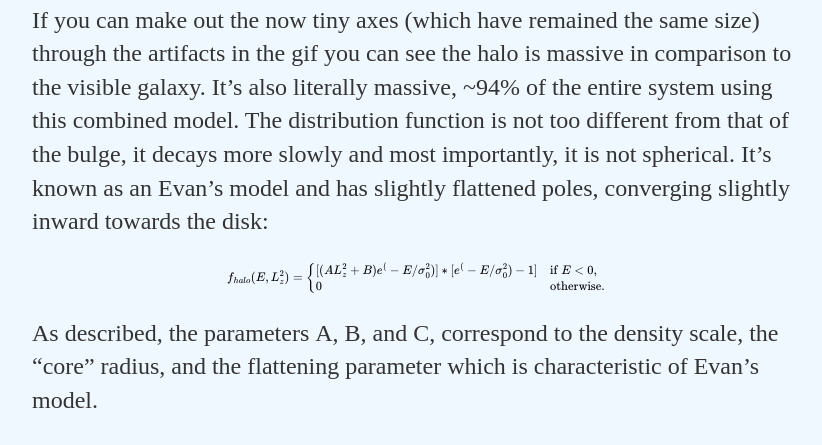
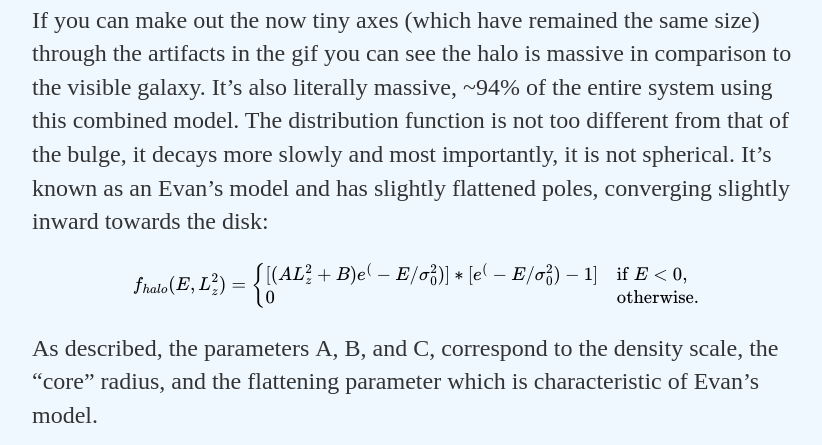
Before and after one commit to Kyle-Lewis/Kyle-Lewis.github.io, a Jekyll site: the page built from _posts/2017-07-19-N-Body-Simulations-For-Galaxies-Cuda.md, in a window 1280 px wide. Shown: the part 3831-4276 px from the top of the page, without its empty margins (224-1046 px from the left). Built offline with Jekyll 4.4.1, drawn with Linux system fonts in a browser that asks for light colours; formulas are drawn with MathJax 3.

Commit message:
script update

```diff
--- a/_posts/2017-07-19-N-Body-Simulations-For-Galaxies-Cuda.md
+++ b/_posts/2017-07-19-N-Body-Simulations-For-Galaxies-Cuda.md
@@ -72,7 +72,7 @@ the density and frequency parameters with a tilde are chosen to match observatio
 
 If you can make out the now tiny axes (which have remained the same size) through the artifacts in the gif you can see the halo is massive in comparison to the visible galaxy. It's also literally massive, ~94% of the entire system using this combined model. The distribution function is not too different from that of the bulge, it decays more slowly and most importantly, it is not spherical. It's known as an Evan's model and has slightly flattened poles, converging slightly inward towards the disk:
 
-<div style="zoom:0.5; -moz-transform:scale(1.5)">
+<div style="font-size: 150%; zoom:0.5; -moz-transform:scale(1.5)">
 	$$
 		f_{halo}(E,L_z^2) =
 			\begin{cases}
```
